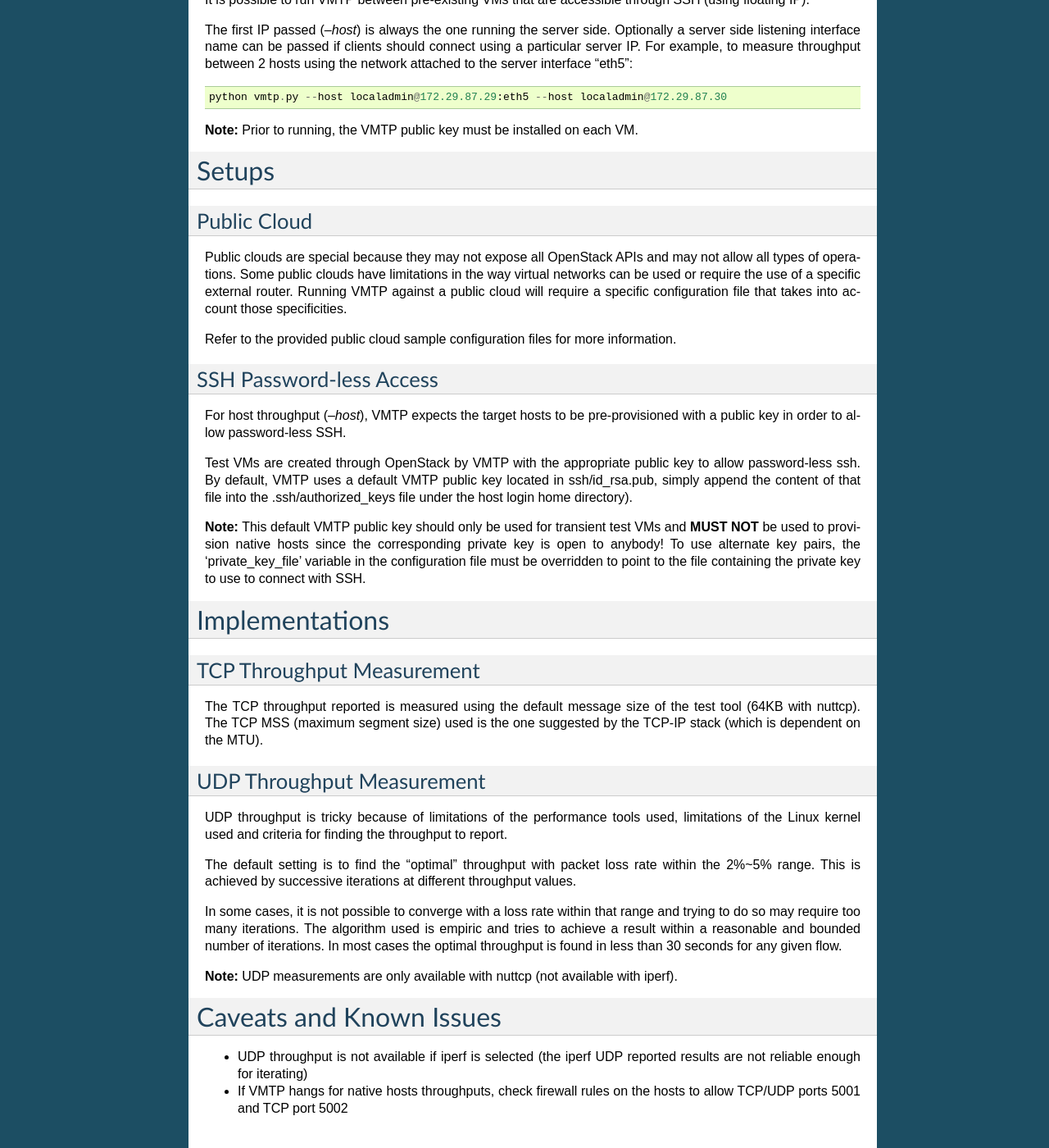
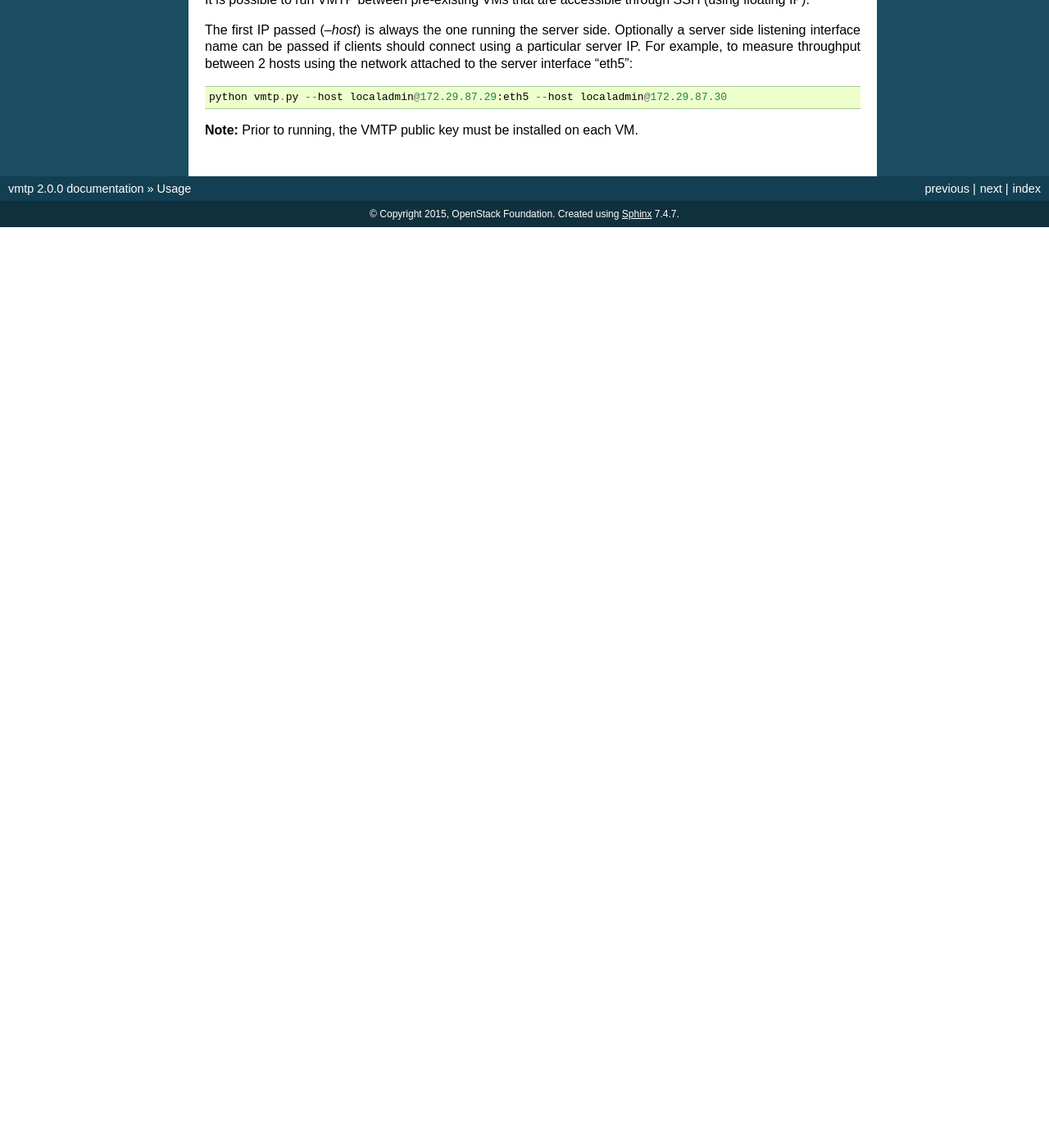
Before and after one commit to openstack-archive/vmtp, a Sphinx documentation site: the page built from doc/source/usage.rst, in a window 1280 px wide and 1400 px high, scrolled down 5341 px. Shown: the whole window at 82% size. Built offline with Sphinx 7.4.7, drawn with Linux system fonts in a browser that asks for light colours; after the commit the page ends 5618 px from its top, so only the background shows below that; some of the changed text lies outside the part shown.

```diff
--- a/doc/source/index.rst
+++ b/doc/source/index.rst
@@ -14,6 +14,8 @@
    readme
    installation
    usage
+   setup
+   implementation
    contributing
 
 .. Indices and tables
--- a/doc/source/usage.rst
+++ b/doc/source/usage.rst
@@ -268,54 +268,3 @@
     python vmtp.py --host localadmin@172.29.87.29:eth5 --host localadmin@172.29.87.30
 
 **Note:** Prior to running, the VMTP public key must be installed on each VM.
-
-
-======
-Setups
-======
-
-Public Cloud
-------------
-
-Public clouds are special because they may not expose all OpenStack APIs and may not allow all types of operations. Some public clouds have limitations in the way virtual networks can be used or require the use of a specific external router. Running VMTP against a public cloud will require a specific configuration file that takes into account those specificities.
-
-Refer to the provided public cloud sample configuration files for more information.
-
-SSH Password-less Access
-------------------------
-
-For host throughput (*--host*), VMTP expects the target hosts to be pre-provisioned with a public key in order to allow password-less SSH.
-
-Test VMs are created through OpenStack by VMTP with the appropriate public key to allow password-less ssh. By default, VMTP uses a default VMTP public key located in ssh/id_rsa.pub, simply append the content of that file into the .ssh/authorized_keys file under the host login home directory).
-
-**Note:** This default VMTP public key should only be used for transient test VMs and **MUST NOT** be used to provision native hosts since the corresponding private key is open to anybody! To use alternate key pairs, the 'private_key_file' variable in the configuration file must be overridden to point to the file containing the private key to use to connect with SSH.
-
-
-===============
-Implementations
-===============
-
-TCP Throughput Measurement
---------------------------
-
-The TCP throughput reported is measured using the default message size of the test tool (64KB with nuttcp). The TCP MSS (maximum segment size) used is the one suggested by the TCP-IP stack (which is dependent on the MTU).
-
-
-UDP Throughput Measurement
---------------------------
-UDP throughput is tricky because of limitations of the performance tools used, limitations of the Linux kernel used and criteria for finding the throughput to report.
-
-The default setting is to find the "optimal" throughput with packet loss rate within the 2%~5% range. This is achieved by successive iterations at different throughput values.
-
-In some cases, it is not possible to converge with a loss rate within that range and trying to do so may require too many iterations. The algorithm used is empiric and tries to achieve a result within a reasonable and bounded number of iterations. In most cases the optimal throughput is found in less than 30 seconds for any given flow.
-
-**Note:** UDP measurements are only available with nuttcp (not available with iperf).
-
-
-========================
-Caveats and Known Issues
-========================
-
-* UDP throughput is not available if iperf is selected (the iperf UDP reported results are not reliable enough for iterating)
-
-* If VMTP hangs for native hosts throughputs, check firewall rules on the hosts to allow TCP/UDP ports 5001 and TCP port 5002
--- a/requirements-dev.txt
+++ b/requirements-dev.txt
@@ -2,3 +2,4 @@
 git-review>=1.24
 pylint>=1.3
 pep8>=1.5.7
+flake8>=2.3.0
```
Also changed, not shown: README.rst (+9 -2 lines), doc/source/implementation.rst (added, +19 -0 lines), doc/source/issue.rst (added, +7 -0 lines), doc/source/setup.rst (added, +19 -0 lines).
